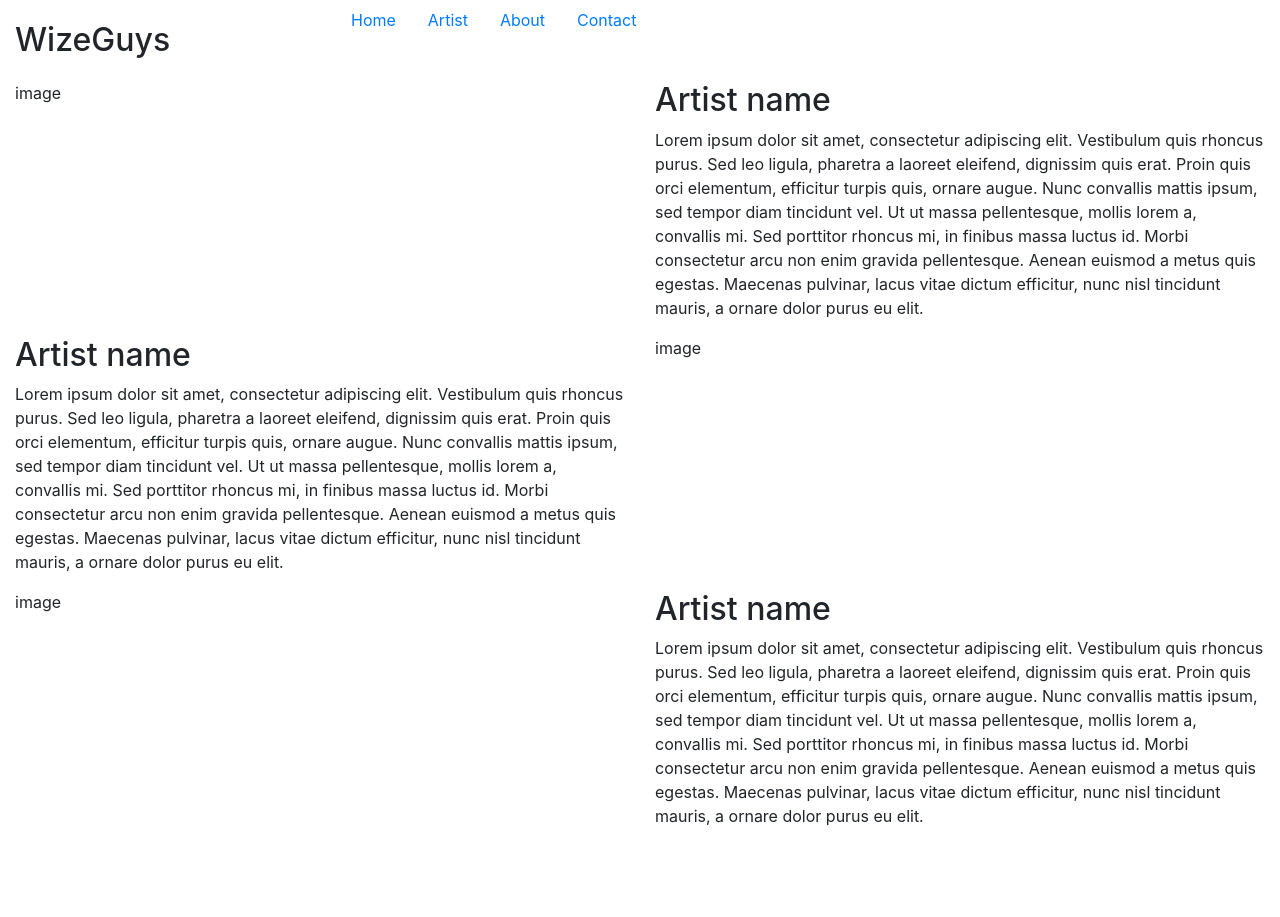
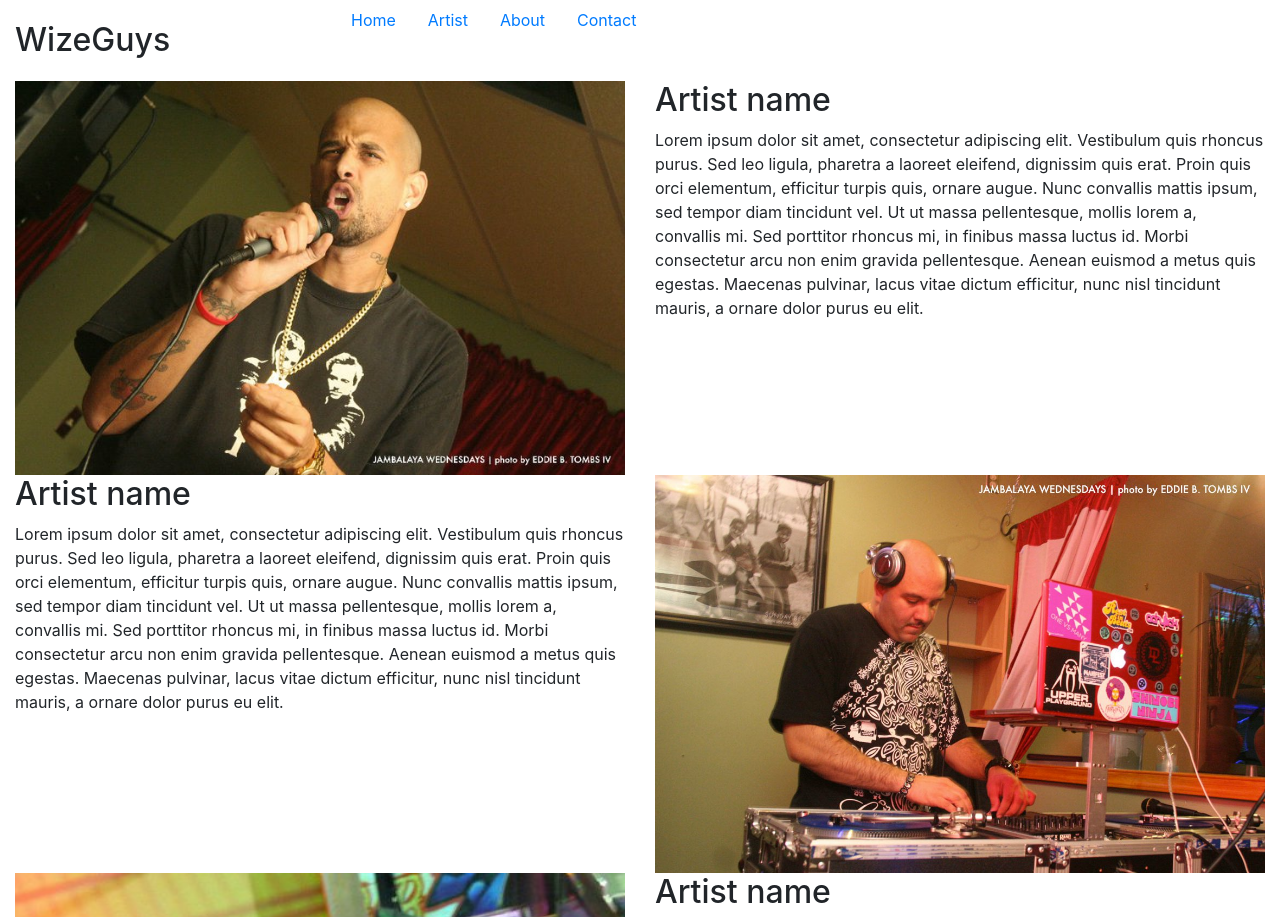
Before and after one commit to shallahrichardson/wizeguyz-1, a plain HTML site: page artist/artist.html in a window 1280 px wide. Shown: the top 917 px of the page. Before the commit the page ends 844 px from the top, so only its background shows below. Drawn offline with nearby package versions, Linux system fonts and the light colour scheme; files that its build step writes are made by us from their sources; files whose address does not match are found by name.

Commit message:
added images

```diff
--- a/artist/artist.html
+++ b/artist/artist.html
@@ -70,7 +70,9 @@
             </div>
         </header>
         <div class="row">
-            <div class="col-sm-6">image</div>
+            <div class="col-sm-6">
+            <img src="../img/pic-3.jpg" alt="">
+            </div>
             <div class="col-sm-6">
             <h2>
                 Artist name
@@ -89,10 +91,15 @@
                 Lorem ipsum dolor sit amet, consectetur adipiscing elit. Vestibulum quis rhoncus purus. Sed leo ligula, pharetra a laoreet eleifend, dignissim quis erat. Proin quis orci elementum, efficitur turpis quis, ornare augue. Nunc convallis mattis ipsum, sed tempor diam tincidunt vel. Ut ut massa pellentesque, mollis lorem a, convallis mi. Sed porttitor rhoncus mi, in finibus massa luctus id. Morbi consectetur arcu non enim gravida pellentesque. Aenean euismod a metus quis egestas. Maecenas pulvinar, lacus vitae dictum efficitur, nunc nisl tincidunt mauris, a ornare dolor purus eu elit.
             </p>
             </div>
-            <div class="col-sm-6">image</div>
+
+            <div class="col-sm-6">
+            <img src="../img/pic-1.jpg" alt=""></div>
         </div>
+
         <div class="row">
-            <div class="col-sm-6">image</div>
+            <div class="col-sm-6">
+            <img src="../img/pic-2.jpg" alt="">
+            </div>
             <div class="col-sm-6">
             <h2>
                 Artist name
--- a/css/main.css
+++ b/css/main.css
@@ -15,7 +15,9 @@ html {
     font-size: 1em;
     line-height: 1.4;
 }
-
+img{
+    width: 100%;
+}
 /*
  * Remove text-shadow in selection highlight:
  * https://twitter.com/miketaylr/status/12228805301
```
Also changed, not shown: img/pic-1.jpg (added), img/pic-2.jpg (added), img/pic-3.jpg (added), 2 other files.
